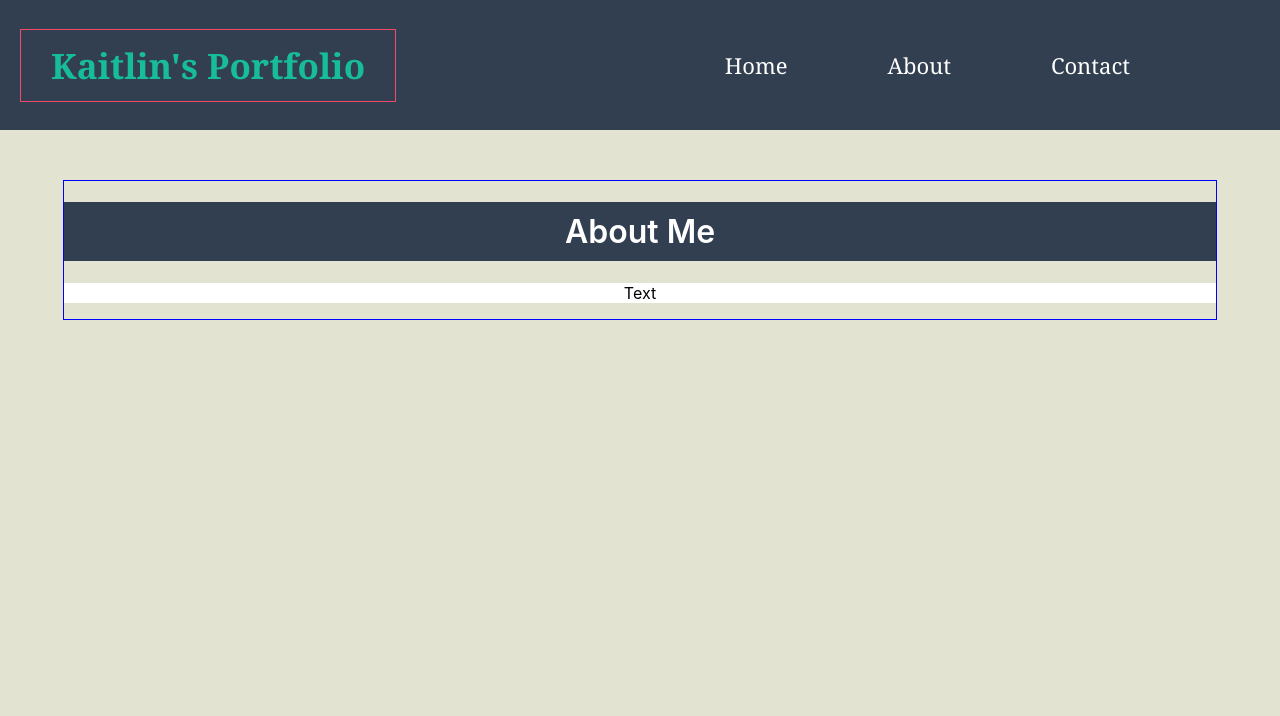
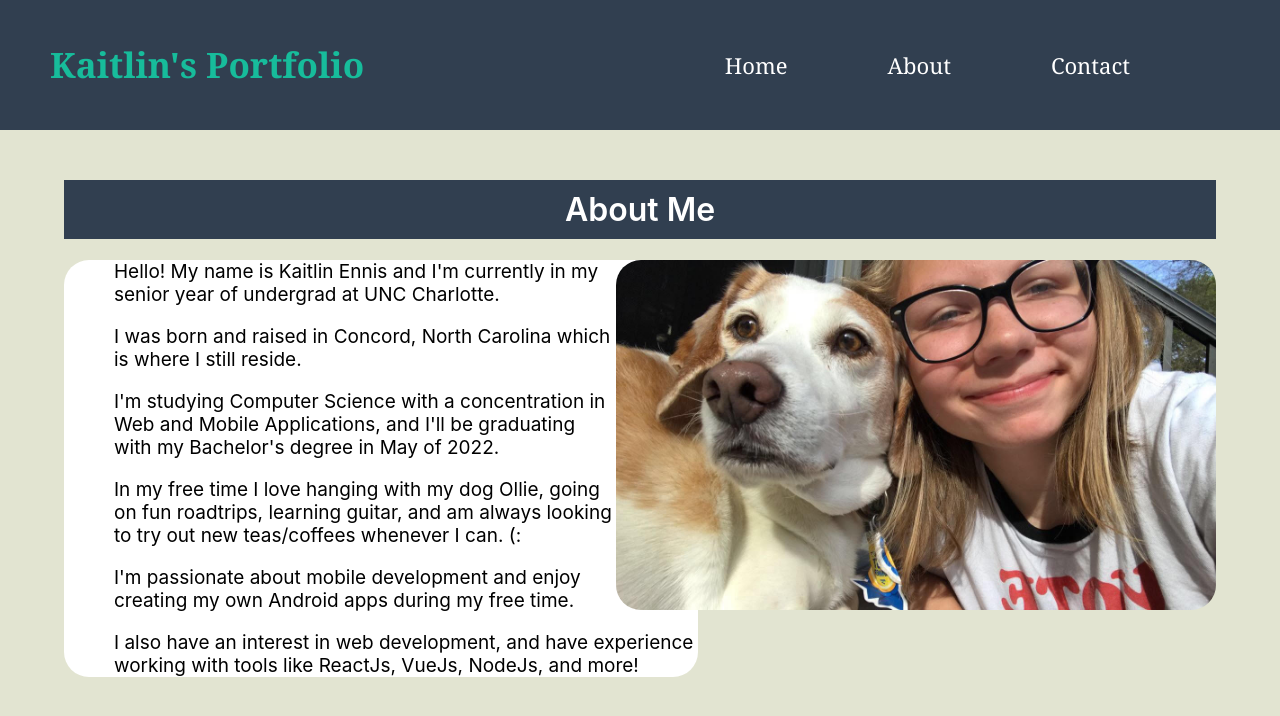
Before and after one commit to kaitlinennis/ITIS4440_Individual_Project, a React (Create React App) app: page /about in a window 1280 px wide. Shown: the top 716 px of the page. Built offline with nearby package versions, Linux system fonts and the light colour scheme.

Commit message:
Complete About and Contact page designs

```diff
--- a/src/App.css
+++ b/src/App.css
@@ -88,7 +88,7 @@
 }
 
 .logoText {
-  border: 1px solid #F24A68;
+  /*border: 1px solid #F24A68;*/
   float: left;
   color: #17BC9B;
   padding: 12px 30px;
@@ -118,7 +118,6 @@
 .pageContainer {
   width: 90%;
   margin: 50px auto;
-  border: 1px solid blue;
 }
 
 .pageMainHeading {
@@ -132,3 +131,27 @@
 .pageText {
   background-color: white;
 }
+
+.halfText {
+  width: 55%;
+  border-radius: 25px;
+}
+
+.aboutText {
+  text-align: left;
+  margin-left: 50px;
+  font-size: 19px;
+}
+
+.myPic {
+  float: right;
+  border-radius: 25px;
+}
+
+
+/* Contact Page CSS */
+.contactText {
+  width: 50%;
+  border-radius: 25px;
+  margin: 0 auto;
+}
--- a/src/pages/About.js
+++ b/src/pages/About.js
@@ -1,11 +1,31 @@
+import MyPic from "../images/me.jpg"
+
 const About = () => {
     return (
         <div className="body">
 
           <div className="pageContainer">
             <h1 className="pageMainHeading">About Me</h1>
-            <div className="pageText">
-              <p>Text</p>
+
+            <img
+                className="myPic"
+                src={MyPic}
+                height="350px"
+                width="600px"
+                alt="Myself and my dog"
+              />
+
+            <div className="pageText halfText">
+
+
+              <p className="aboutText">Hello! My name is Kaitlin Ennis and I'm currently in my senior year of undergrad at UNC Charlotte.</p>
+              <p className="aboutText">I was born and raised in Concord, North Carolina which is where I still reside.</p>
+              <p className="aboutText">I'm studying Computer Science with a concentration in Web and Mobile Applications, and I'll be graduating with my Bachelor's degree in May of 2022.</p>
+              <p className="aboutText">In my free time I love hanging with my dog Ollie, going on fun roadtrips, learning guitar, and am always looking to try out new teas/coffees whenever I can. (:</p>
+              <p className="aboutText">I'm passionate about mobile development and enjoy creating my own Android apps during my free time.</p>
+              <p className="aboutText">I also have an interest in web development, and have experience working with tools like ReactJs, VueJs, NodeJs, and more!</p>
+
+
             </div>
           </div>
         </div>
--- a/src/pages/Contact.js
+++ b/src/pages/Contact.js
@@ -3,8 +3,15 @@ const Contact = () => {
         <div className="body">
           <div className="pageContainer">
             <h1 className="pageMainHeading">Contact Me</h1>
-            <div className="pageText">
-              <p>Email: kelenn87@gmail.com</p>
+            <div className="pageText contactText">
+              <h2>Email</h2>
+              <p>kelenn87@gmail.com</p>
+              <h2>Phone: </h2>
+              <p>704-###-###</p>
+              <h2>Address: </h2>
+              <p>UNC Charlotte</p>
+              <p>9201 University City Blvd</p>
+              <p>Charlotte, NC 28223</p>
             </div>
           </div>
         </div>
```
Also changed, not shown: src/images/me.jpg (added).
